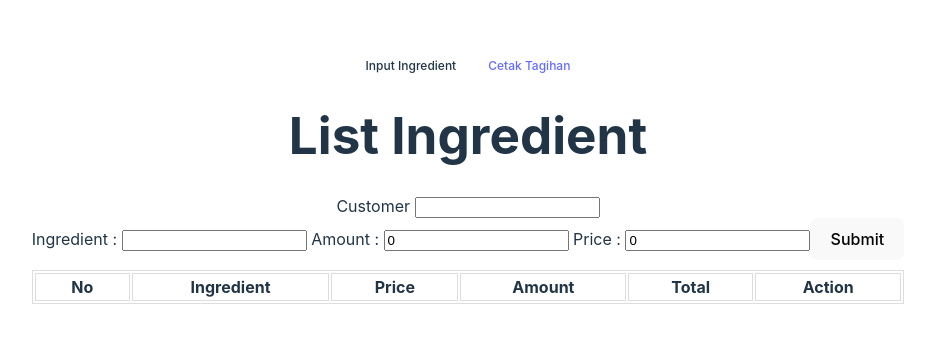
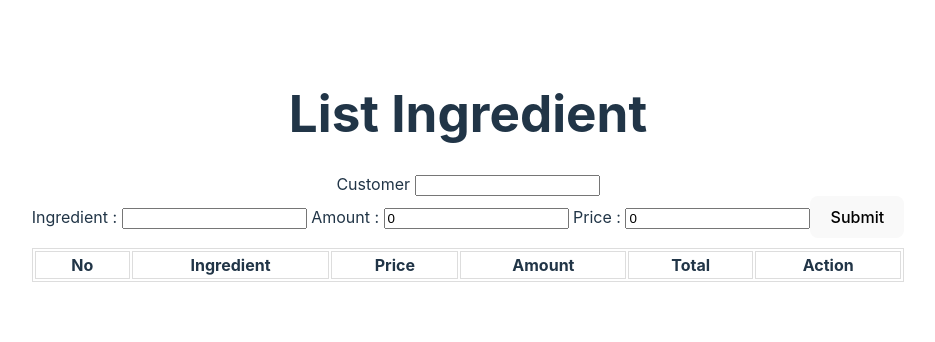
Before and after one commit to riyandrmd/Pertemuan-SinauCoding, a Vue app in the folder pertemuan-7/: page / in a window 1280 px wide. Shown: the part 234-576 px from the top of the page, without its empty margins (172-1107 px from the left). Built offline with nearby package versions, Linux system fonts and the light colour scheme.

Commit message:
hapusin yg ga perlu

```diff
--- a/pertemuan-7/src/App.vue
+++ b/pertemuan-7/src/App.vue
@@ -4,41 +4,9 @@ import { RouterLink, RouterView } from "vue-router";
 </script>
 
 <template>
-  <!-- <div>
-    <a href="https://vitejs.dev" target="_blank">
-      <img src="/vite.svg" class="logo" alt="Vite logo" />
-    </a>
-    <a href="https://vuejs.org/" target="_blank">
-      <img src="./assets/vue.svg" class="logo vue" alt="Vue logo" />
-    </a>
-  </div>
-  <HelloWorld msg="Vite + Vue" /> -->
-  <nav>
+  <!-- <nav>
     <RouterLink to="/">Input Ingredient</RouterLink>
     <RouterLink to="/cetak">Cetak Tagihan</RouterLink>
-  </nav>
+  </nav> -->
   <RouterView />
 </template>
-
-<style scoped>
-nav {
-  width: 100%;
-  font-size: 12px;
-  text-align: center;
-  margin-top: 2rem;
-}
-
-nav a.router-link-exact-active {
-  color: var(--color-text);
-}
-
-nav a.router-link-exact-active:hover {
-  background-color: transparent;
-}
-
-nav a {
-  display: inline-block;
-  padding: 0 1rem;
-  border-left: 1px solid var(--color-border);
-}
-</style>
```
